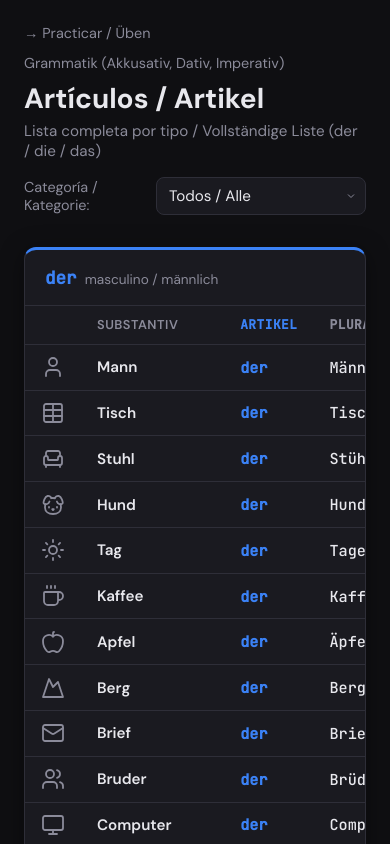
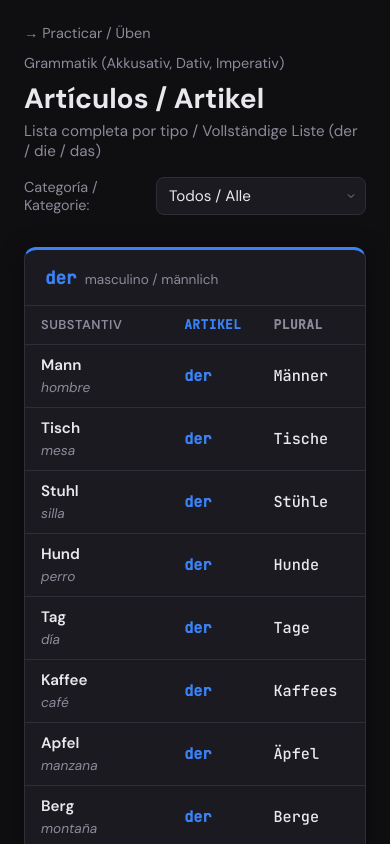
Before and after one commit to fabianraf/daslab, a React (Vite) app: page / in a window 390 px wide. Shown: the top 844 px of the page. Built offline with nearby package versions, Linux system fonts and the light colour scheme.

Commit message:
Deustch first commit

```diff
--- a/src/pages/Artikkles.css
+++ b/src/pages/Artikkles.css
@@ -192,3 +192,32 @@
 .nouns-table tbody tr:hover .row-icon {
   color: var(--text);
 }
+
+/* Traducción debajo del sustantivo solo en móvil (oculta en escritorio) */
+.word-translation-mobile {
+  display: none;
+}
+
+/* Móvil: quitar columna icono y traducción; significado debajo del sustantivo en cursiva */
+@media (max-width: 640px) {
+  .col-icon,
+  .nouns-table th.col-icon,
+  .nouns-table td.col-icon {
+    display: none;
+  }
+
+  .col-translation,
+  .nouns-table th.col-translation,
+  .nouns-table td.col-translation {
+    display: none;
+  }
+
+  .word-translation-mobile {
+    display: block;
+    font-style: italic;
+    font-weight: 400;
+    color: var(--text-muted);
+    font-size: 0.9em;
+    margin-top: 0.2rem;
+  }
+}
--- a/src/pages/Artikkles.jsx
+++ b/src/pages/Artikkles.jsx
@@ -77,7 +77,10 @@ export default function Artikkles() {
                       <td className="col-icon">
                         <NounIcon name={noun.icon} size={24} className="row-icon" />
                       </td>
-                      <td className="col-word">{noun.word}</td>
+                      <td className="col-word">
+                        <span className="word-main">{noun.word}</span>
+                        <span className="word-translation-mobile">{noun.translation}</span>
+                      </td>
                       <td className="col-article">{noun.article}</td>
                       <td className="col-plural">{noun.plural ?? '—'}</td>
                       <td className="col-translation">{noun.translation}</td>
```
